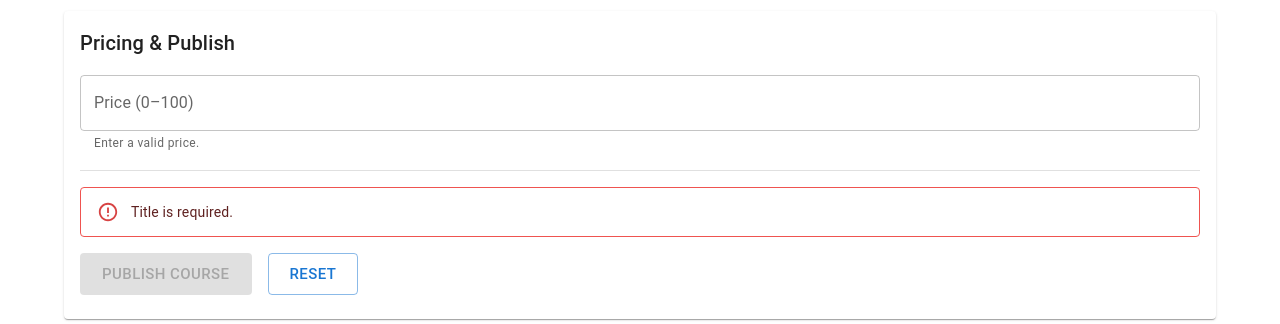
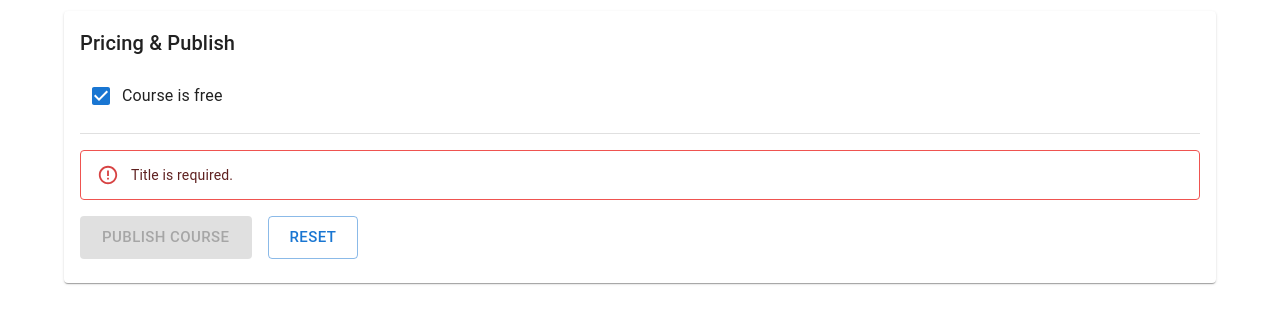
Before and after one commit to rjvb7424/Learn-It-Now, a React (Vite) app in the folder frontend/: page / in a window 1280 px wide. Shown: the part 579-903 px from the top of the page. After the commit the page ends 870 px from the top, so only its background shows below. Built offline with nearby package versions, Linux system fonts and the light colour scheme; no server answers.

Commit message:
feat: add free course option and update price handling in CreatePage for better user experience

```diff
--- a/frontend/src/createpage/CreatePage.tsx
+++ b/frontend/src/createpage/CreatePage.tsx
@@ -1,7 +1,7 @@
 // External imports
 import { useMemo, useState } from "react";
 import type { ChangeEvent } from "react";
-import { Alert, Box, Button, Card, CardContent, Container, Divider, IconButton, Stack, TextField, Typography, } from "@mui/material";
+import { Alert, Box, Button, Card, CardContent, Container, Divider, IconButton, Stack, TextField, Typography, Checkbox, FormControlLabel } from "@mui/material";
 
 // Icon imports
 import DeleteOutlineIcon from "@mui/icons-material/DeleteOutline";
@@ -44,6 +44,7 @@ export default function CreatePage() {
   const [title, setTitle] = useState<string>("");
   const [description, setDescription] = useState<string>("");
   const [lessons, setLessons] = useState<Lesson[]>([]);
+  const [isFree, setIsFree] = useState<boolean>(true);
   const [price, setPrice] = useState<string>("");
 
   // Function to add a new lesson
@@ -65,22 +66,31 @@ export default function CreatePage() {
   };
 
 const onPriceChange = (e: ChangeEvent<HTMLInputElement>): void => {
-    const cleaned = e.target.value.replace(/[^\d.]/g, "");
-    if (cleaned === "") return setPrice("");
-    const num = Math.min(parseFloat(cleaned), LIMITS.maxPrice);
-    setPrice(Number.isFinite(num) && num >= 0 ? String(num) : "");
+  const cleaned = e.target.value.replace(/[^\d.]/g, ""); // keep digits and dot only
+  if (cleaned === "") return setPrice("0");
+
+  let num = parseFloat(cleaned);
+  if (!Number.isFinite(num) || num < 0) return setPrice("0");
+
+  num = Math.min(num, LIMITS.maxPrice);
+
+  // Limit to 1 decimal place
+  const fixed = Math.floor(num * 10) / 10;
+  setPrice(fixed.toString());
 };
 
 const errors: Errors = useMemo(() => {
   const errs: Errors = {};
   if (!title.trim()) errs.title = "Title is required.";
   if (!description.trim()) errs.description = "Description is required.";
-    if (lessons.length === 0) errs.lessons = "Add at least one lesson.";
+  if ( lessons.length === 0 ) errs.lessons = "Add at least one lesson.";
   if (lessons.some((l) => !l.title.trim() || !l.content.trim()))
     errs.lessonFields = "Fill all lesson fields.";
-    if (price === "" || Number(price) < 0) errs.price = "Enter a valid price.";
+  if (!isFree) {
+    if (price === "" || Number(price) < 0.01) errs.price = `Enter a valid price between 0 and ${LIMITS.maxPrice}€`;
+  }
   return errs;
-  }, [title, description, lessons, price]);
+}, [title, description, lessons, price, isFree]);
 
   const canPublish = Object.keys(errors).length === 0;
 
@@ -103,7 +113,8 @@ export default function CreatePage() {
         title: l.title.trim(),
         content: l.content.trim(),
       })),
-      price: Number(price),
+      price: isFree ? 0 : Number(price),
+      isFree,
       publishedAt: new Date().toISOString(),
     };
     console.log("Publishing course:", payload);
@@ -243,24 +254,32 @@ export default function CreatePage() {
           </Typography>
           {/* Price Section */}
           <Stack spacing={2}>
+            <FormControlLabel
+              control={
+                <Checkbox
+                  checked={isFree}
+                  onChange={(e) => {
+                    const checked = e.target.checked;
+                    setIsFree(checked);
+                    setPrice("0");
+                  }}
+                />
+              }
+              label="Course is free"
+            />
+            {!isFree && (
               <TextField
-              label={`Price (0–${LIMITS.maxPrice})`}
+                label={`Price in EUR (Required)`}
                 fullWidth
                 value={price}
                 onChange={onPriceChange}
                 type="number"
-              inputProps={{ min: 0, max: LIMITS.maxPrice, step: 1 }}
-              helperText={
-                errors.price
-                  ? errors.price
-                  : price !== ""
-                  ? `Set the course price (max ${LIMITS.maxPrice}).`
-                  : " "
-              }
+                inputProps={{ min: 0, max: LIMITS.maxPrice, step: 0.1 }}
+                helperText={`Enter a valid price between 0 and ${LIMITS.maxPrice}€`}
               />
-            {/* Publish Section */}
+            )}
+            {/* Help Text For Publish */}
             <Divider />
-            {/* Help Text For Publish */}
             {errorList.length > 0 && (
               <Alert severity="error" variant="outlined" sx={{ mb: 2 }}>
                 {errorList[0]}
@@ -278,7 +297,8 @@ export default function CreatePage() {
                   setTitle("");
                   setDescription("");
                   setLessons([]);
-                  setPrice("");
+                  setIsFree(true);
+                  setPrice("0");
                 }}
               >
                 Reset
```
Lines whose indentation alone changed are shown as unchanged.
